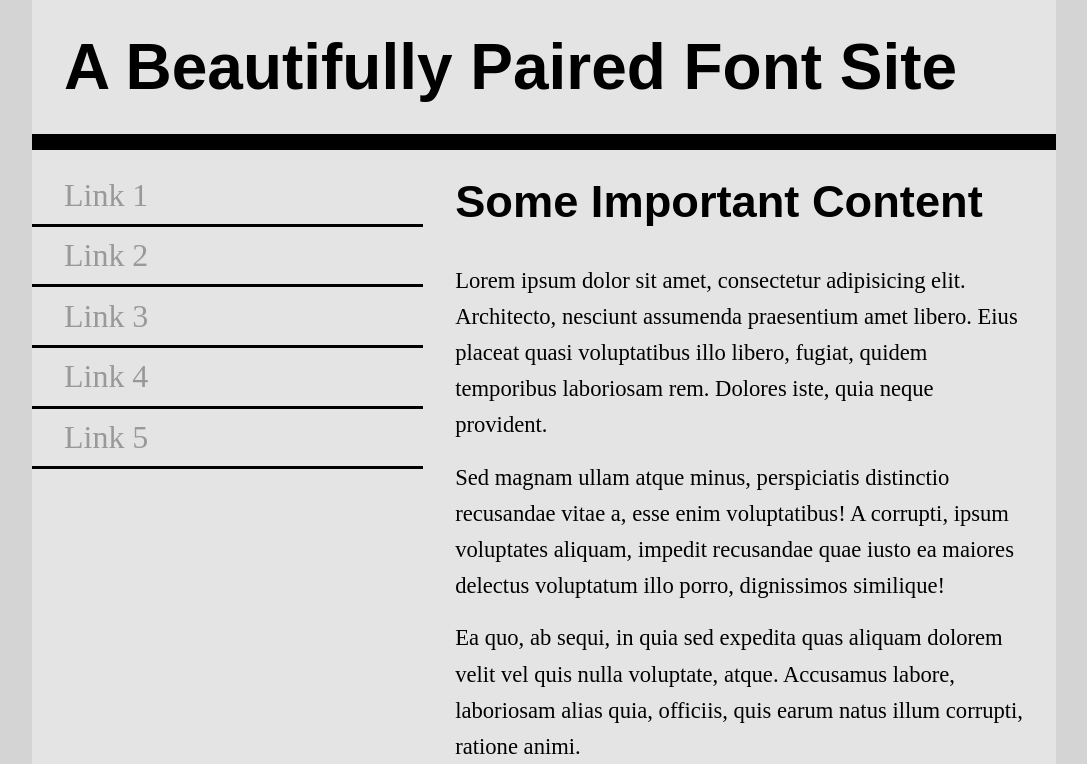
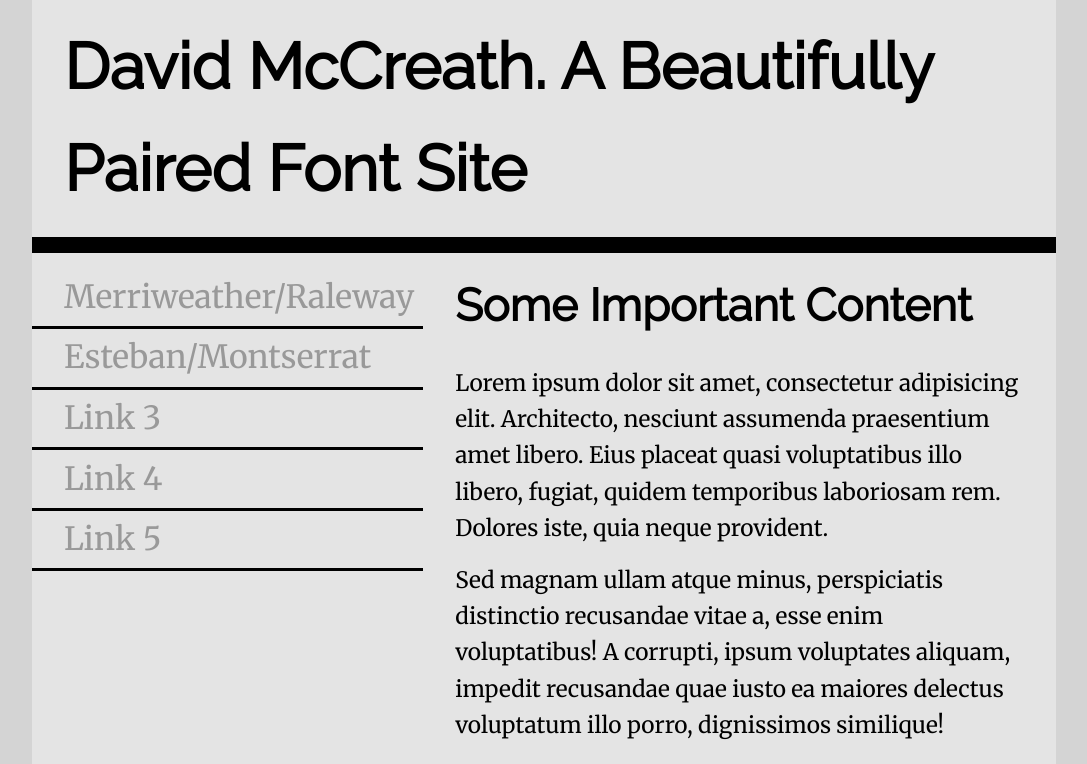
Before and after one commit to mccr0124/fonts, a plain HTML site: page index.html in a window 1280 px wide. Shown: the top 764 px of the page, without its empty margins (96-1183 px from the left). Drawn offline with Linux system fonts and the light colour scheme.

Commit message:
Changed fonts, added links to index.html

```diff
--- a/index.html
+++ b/index.html
@@ -16,12 +16,12 @@
 <body>
     <div class="wrapper">
         <header>
-            <h1>A Beautifully Paired Font Site</h1>
+            <h1>David McCreath. A Beautifully Paired Font Site</h1>
         </header>
         <nav>
             <ul>
-                <li><a href="#">Link 1</a></li>
-                <li><a href="#">Link 2</a></li>
+                <li href="index.html"><a href="#">Merriweather/Raleway</a></li>
+                <li href="two.html"><a href="#">Esteban/Montserrat</a></li>
                 <li><a href="#">Link 3</a></li>
                 <li><a href="#">Link 4</a></li>
                 <li><a href="#">Link 5</a></li>
--- a/one.css
+++ b/one.css
@@ -1,3 +1,4 @@
+@import url('https://fonts.googleapis.com/css?family=Merriweather|Raleway');
 *{
     padding: 0;
     margin: 0;
@@ -15,11 +16,13 @@
     font-family: sans-serif;
     font-size: 3.998rem;
     padding:1rem 2rem;
+    font-family: Raleway, Courier, "Courier New", serif;
 }
 h2{
     font-family: sans-serif;
     font-size: 2.827rem;
     padding:1rem 2rem;
+    font-family: Raleway, Courier, "Courier New", serif;
 }
 nav ul{
     padding:1rem 0;
@@ -27,6 +30,7 @@
 nav li{
     font-size: 1.999rem;
     list-style-type: none;
+    font-family: Merriweather, Courier, "Courier New", serif;
 }
 nav li>a{
     display: block;
@@ -40,6 +44,7 @@
     color: #222;
 }
 p{
+    font-family: Merriweather, Courier, "Courier New", serif;
     font-size: 1.414rem;
     padding:0.5rem 2rem;
 }
--- a/two.css
+++ b/two.css
@@ -1,3 +1,4 @@
+@import url('https://fonts.googleapis.com/css?family=Esteban|Montserrat');
 *{
     padding: 0;
     margin: 0;
```
